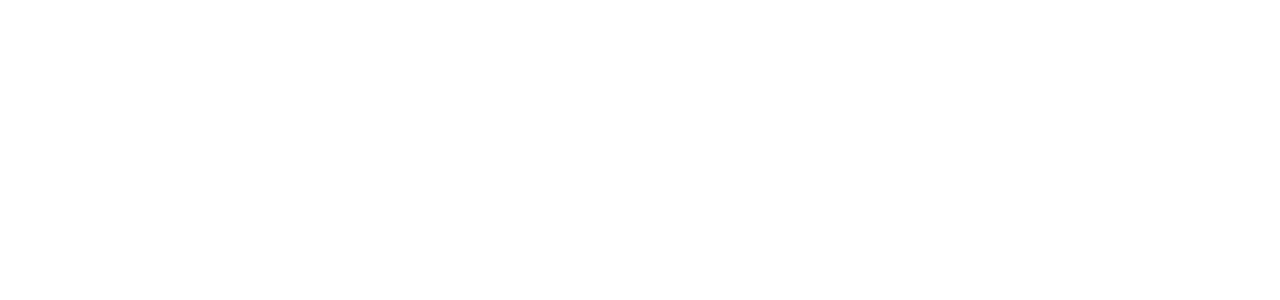
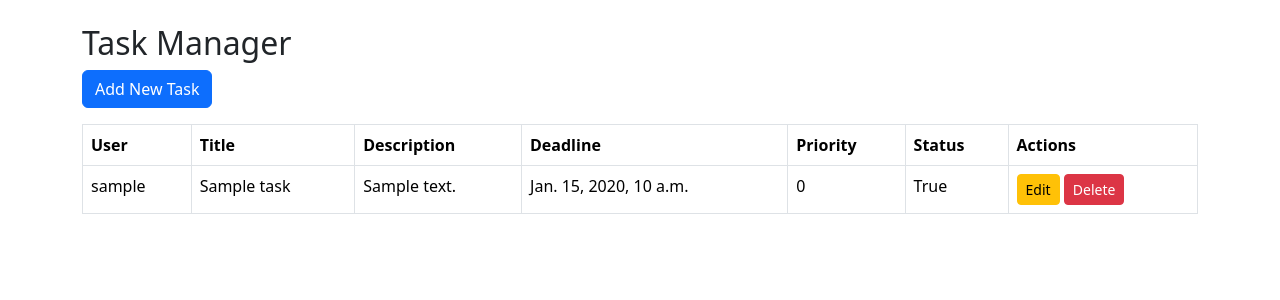
Before and after one commit to JackSummerfield1/task-manager-p4, a Django app: page / in a window 1280 px wide. Before the commit the part shown is empty. Shown: the top 300 px of the page. Run offline with Django 4.2, Linux system fonts and the light colour scheme; a user stored in the database is signed in; tables that the repository leaves empty hold one stand-in row (values such as "Sample post").

Commit message:
feat: add very basic task list code

```diff
--- a/tasks/templates/tasks/task_list.html
+++ b/tasks/templates/tasks/task_list.html
@@ -1 +1,43 @@
 {% extends 'base.html' %}
+
+{% block content %}
+<main>
+    <div class="container mt-4">
+        <h2>Task Manager</h2>
+        <!-- Button to create a new task -->
+        <a href="#" class="btn btn-primary mb-3">Add New Task</a>
+        <!-- Task Table -->
+        <table class="table table-bordered">
+            <thead>
+                <tr>
+                    <th>User</th>
+                    <th>Title</th>
+                    <th>Description</th>
+                    <th>Deadline</th>
+                    <th>Priority</th>
+                    <th>Status</th>
+                    <th>Actions</th>
+                </tr>
+            </thead>
+            <tbody>
+                {% for task in tasks %}
+                <tr>
+                    <td>{{ task.user }}</td>
+                    <td>{{ task.title }}</td>
+                    <td>{{ task.description }}</td>
+                    <td>{{ task.deadline }}</td>
+                    <td>{{ task.priority }}</td>
+                    <td>{{ task.completed }}</td>
+                    <td>
+                        <!-- Button to edit an existing task -->
+                        <a href="#" class="btn btn-warning btn-sm">Edit</a>
+                        <!-- Button to delete an existing task -->
+                        <a href="#" class="btn btn-danger btn-sm">Delete</a>
+                    </td>
+                </tr>
+                {% endfor %}
+            </tbody>
+        </table>
+    </div>
+</main>
+{% endblock %}
```
